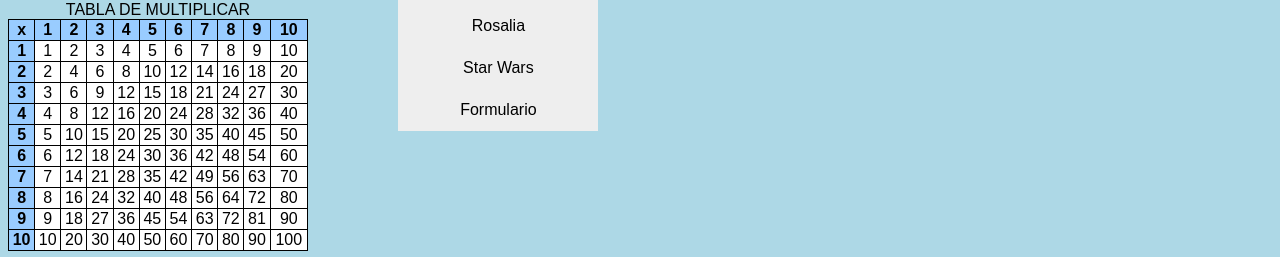
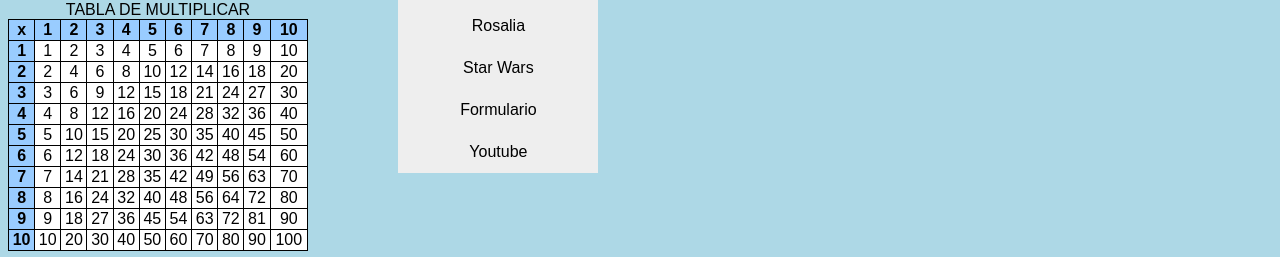
Before and after one commit to franacha98/paginaWeb, a website: page public_html/Examen/index.html in a window 1280 px wide. Both pictures are taken after a click on the link "Ejercicios". Shown: the part 133-390 px from the top of the page. Drawn offline with Linux system fonts and the light colour scheme.

Commit message:
ejercicio youtube terminado

```diff
--- a/public_html/Examen/index.html
+++ b/public_html/Examen/index.html
@@ -17,6 +17,7 @@
 <a href="../Ejercicio1/Ejercicio3/index.html">Rosalia</a>
 <a href="../Ejercicio1/EjercicioStarWars/index.html">Star Wars</a>
 <a href="../Ejercicio1/Formulario//index.html">Formulario</a>
+<a href="../Ejercicio1/Youtube/index.html">Youtube</a>
 
 </div></li>
 </ul>
```
